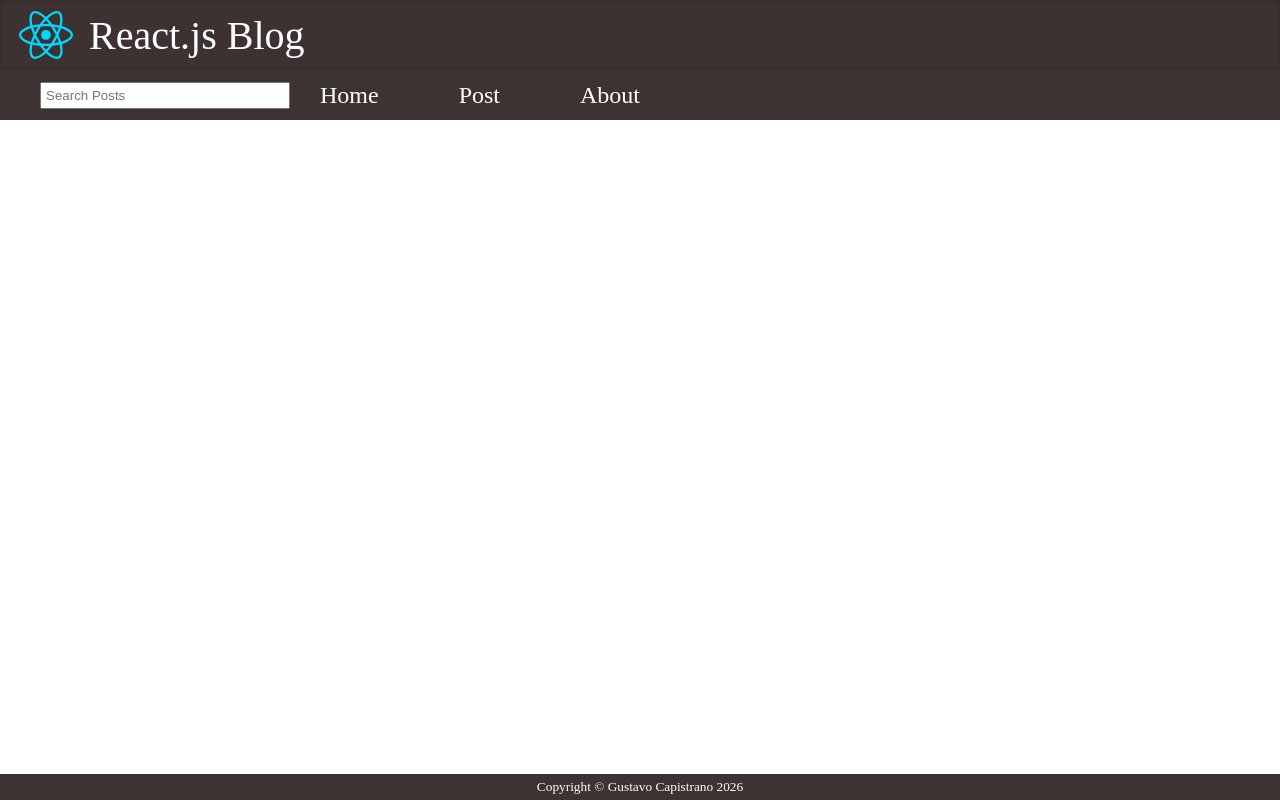
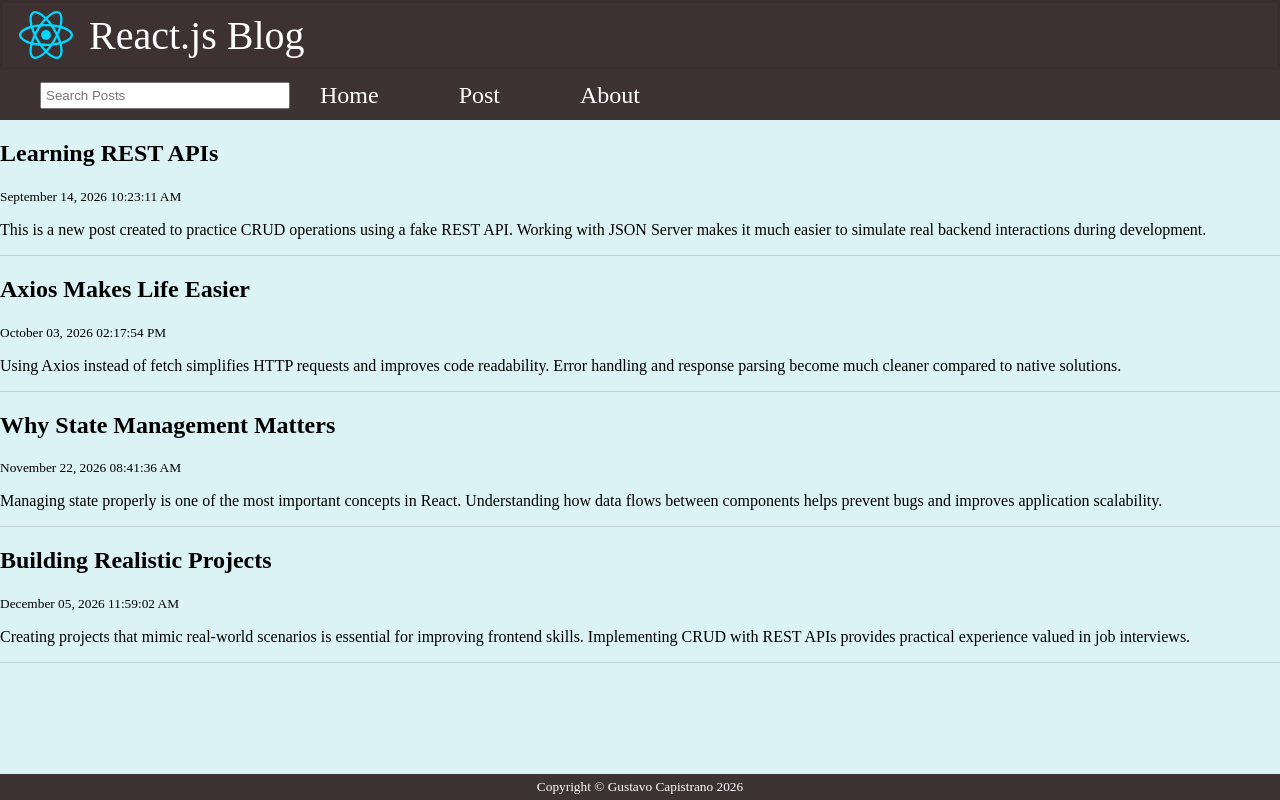
Before and after one commit to GustavoCapis/react-blog, a React (Vite) app: page / in a window 1280 px wide. Built offline with nearby package versions, Linux system fonts and the light colour scheme; data requests are answered from the project's data file.

Commit message:
feat: Add home component and display posts.

```diff
--- a/src/App.jsx
+++ b/src/App.jsx
@@ -1,4 +1,5 @@
 import Header from "./Header";
+import Home from "./Home";
 import Footer from "./Footer";
 import api from "./api/posts";
 import { useState, useEffect } from "react";
@@ -6,6 +7,7 @@ import { useState, useEffect } from "react";
 function App() {
   const [posts, setPosts] = useState([]);
 
+  //Fetch request
   useEffect(() => {
     const fetchPosts = async () => {
       try {
@@ -18,7 +20,7 @@ function App() {
           console.log(error.response.status);
           console.log(error.response.headers);
         } else {
-          //No response or 404 error
+          //No response
           console.log(`Error: ${error.message}`);
         }
       }
@@ -29,7 +31,7 @@ function App() {
   return (
     <>
       <Header />
-      <section></section>
+      <Home posts={posts} />
       <Footer />
     </>
   );
--- /dev/null
+++ b/src/Home.jsx
@@ -0,0 +1,13 @@
+export default function Home(props) {
+  return (
+    <section className="posts">
+      {props.posts.map((post) => (
+        <article key={post.id} className="post">
+          <h2 className="post-title">{post.title}</h2>
+          <small className="post-datetime">{post.datetime}</small>
+          <p className="post-content">{post.body}</p>
+        </article>
+      ))}
+    </section>
+  );
+}
--- a/src/index.css
+++ b/src/index.css
@@ -4,6 +4,7 @@
 
 body {
   margin: 0;
+  background-color: rgb(220, 243, 245);
 }
 
 header {
@@ -52,6 +53,11 @@ nav > ul {
   font-size: 1.5rem;
 }
 
+article.post {
+  border-bottom: #bfd1d6 solid 1px;
+}
+
+
 footer {
   display: flex;
   justify-content: center;
```
